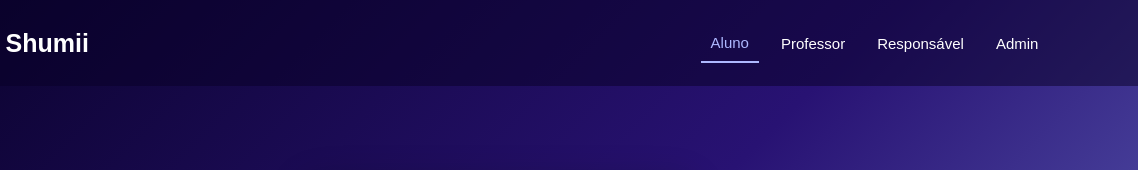
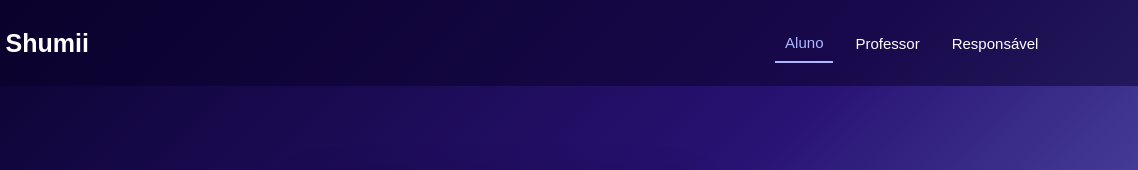
Before and after one commit to LucasBraz0302/Shumii, a plain HTML site: page Shumii-main/login.html in a window 1280 px wide. Shown: the top 170 px of the page, 142-1280 px from the left. Drawn offline with Linux system fonts and the light colour scheme.

Commit message:
Update login.html

```diff
--- a/Shumii-main/login.html
+++ b/Shumii-main/login.html
@@ -26,7 +26,7 @@
                 <button class="cargo ativo" data-cargo="aluno">Aluno</button>
                 <button class="cargo" data-cargo="professor">Professor</button>
                 <button class="cargo" data-cargo="responsavel">Responsável</button>
-                <button class="cargo" data-cargo="admin">Admin</button>
+
             </div>
 
         </nav>
```
